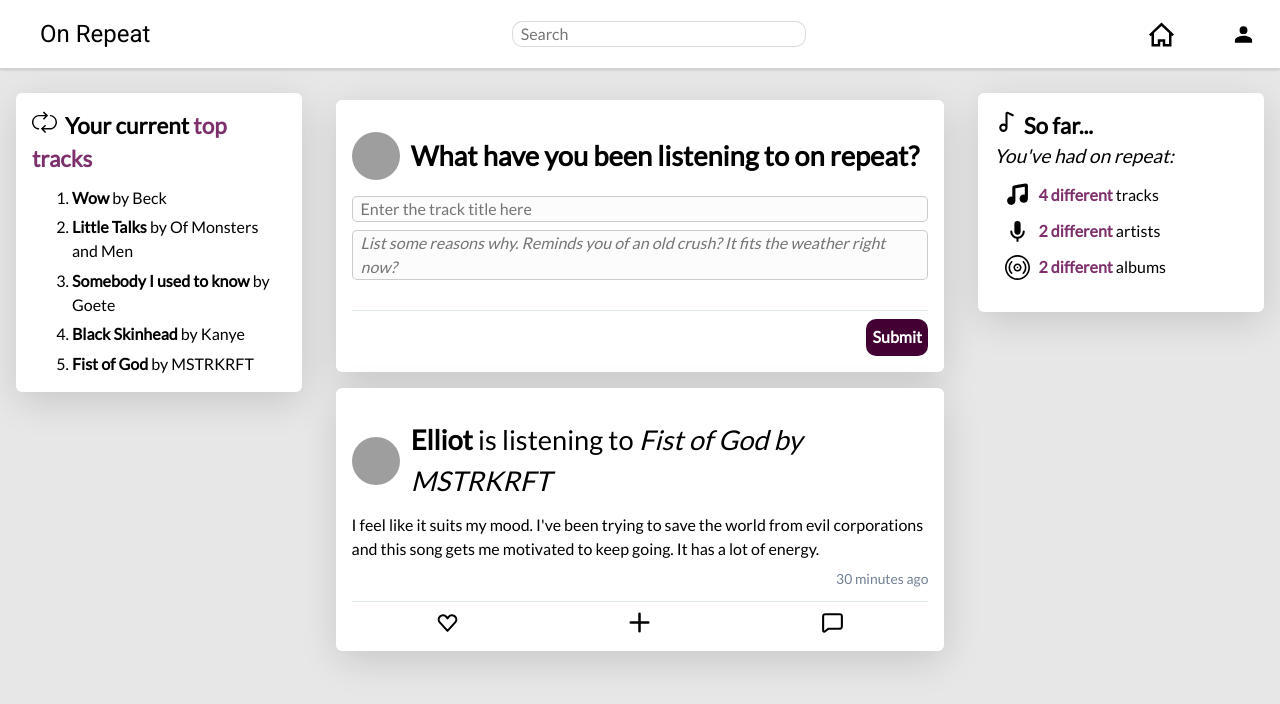
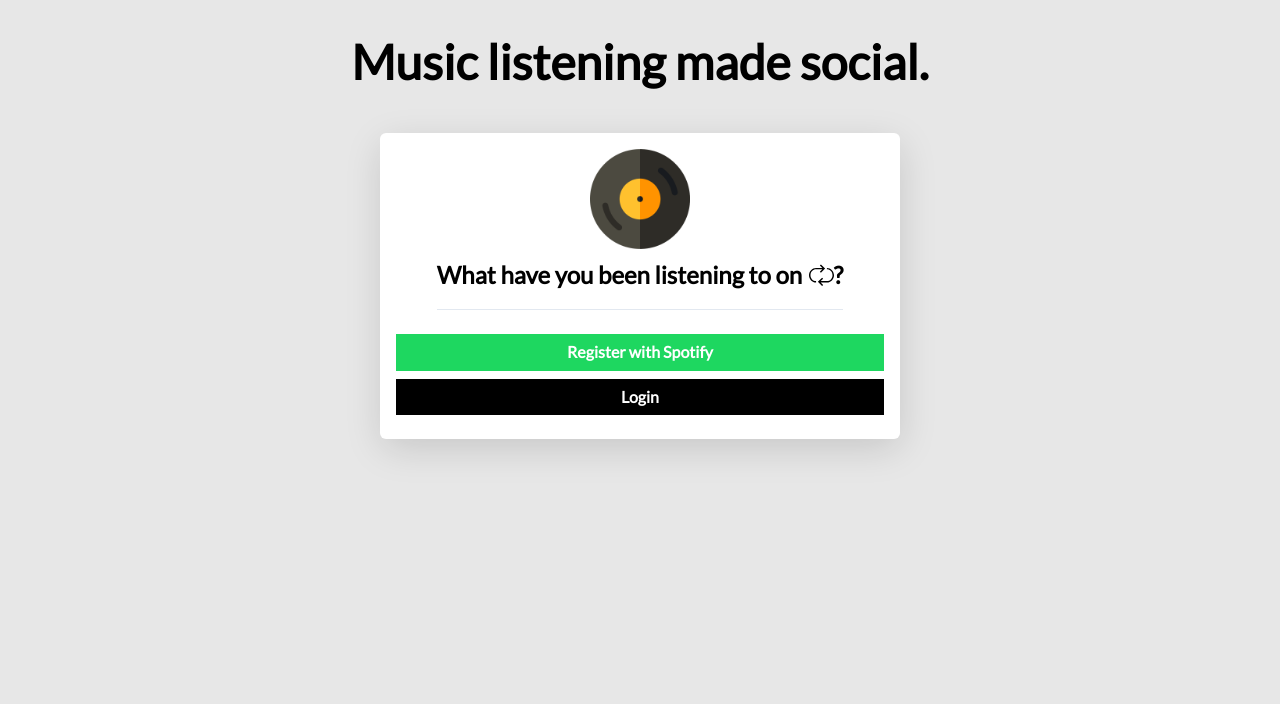
Before and after one commit to EnterOrion/song-social, a React (Vite) app: page / in a window 1280 px wide. Shown: the top 704 px of the page. Built offline with nearby package versions, Linux system fonts and the light colour scheme; grey boxes are pictures that could not be loaded.

Commit message:
Add login/register page

```diff
--- a/src/App.tsx
+++ b/src/App.tsx
@@ -1,95 +1,12 @@
 import "./styles/style.scss";
-import Nav from "./components/Nav";
-import SongPost from "./components/SongPost";
-import loopIcon from "./assets/images/icons/loop.svg";
-import noteIcon from "./assets/images/icons/note.svg";
-import songIcon from "./assets/images/icons/song.svg";
-import artistIcon from "./assets/images/icons/artist.svg";
-import albumIcon from "./assets/images/icons/album2.svg";
+import Home from "./pages/Home";
+import Login from "./pages/Login";
 
 function App() {
   return (
     <>
-      <Nav />
-      <div className="home-page">
-        <div className="top-tracks">
-          <h1>
-            {" "}
-            <div className="top-track-header">
-              <object
-                className="loop-icon"
-                data={loopIcon}
-                type="image/svg+xml"
-              ></object>
-              Your current<span className="accent-color"> top tracks</span>
-            </div>
-          </h1>
-          <ol>
-            <li>
-              <strong>Wow</strong> by Beck
-            </li>
-            <li>
-              <strong>Little Talks</strong> by Of Monsters and Men
-            </li>
-            <li>
-              <strong>Somebody I used to know</strong> by Goete
-            </li>
-            <li>
-              <strong>Black Skinhead</strong> by Kanye
-            </li>
-            <li>
-              <strong>Fist of God </strong>by MSTRKRFT
-            </li>
-          </ol>
-        </div>
-        <SongPost />
-        <div className="home-profile">
-          <h1>
-            {" "}
-            <object
-              className="heart-icon"
-              data={noteIcon}
-              type="image/svg+xml"
-            ></object>{" "}
-            So far...
-          </h1>
-          <h2>You've had on repeat:</h2>
-          <ul>
-            <li>
-              <div className="overview-info">
-                <object
-                  className="song-icon"
-                  data={songIcon}
-                  type="image/svg+xml"
-                ></object>{" "}
-                <span className="accent-color">4 different </span> tracks
-              </div>
-            </li>
-            <li>
-              {" "}
-              <div className="overview-info">
-                <object
-                  className="artist-icon"
-                  data={artistIcon}
-                  type="image/svg+xml"
-                ></object>{" "}
-                <span className="accent-color">2 different </span>artists
-              </div>
-            </li>
-            <li>
-              {" "}
-              <div className="overview-info">
-                <object
-                  className="album-icon"
-                  data={albumIcon}
-                  type="image/svg+xml"
-                ></object>{" "}
-                <span className="accent-color">2 different </span>albums
-              </div>
-            </li>
-          </ul>
-        </div>
-      </div>
+      {/* <Home /> */}
+      <Login />
     </>
   );
 }
--- /dev/null
+++ b/src/pages/Home.tsx
@@ -0,0 +1,97 @@
+import { FC } from "react";
+import Nav from "../components/Nav";
+import SongPost from "../components/SongPost";
+import loopIcon from "../assets/images/icons/loop.svg";
+import noteIcon from "../assets/images/icons/note.svg";
+import songIcon from "../assets/images/icons/song.svg";
+import artistIcon from "../assets/images/icons/artist.svg";
+import albumIcon from "../assets/images/icons/album2.svg";
+
+const Home: FC = () => {
+  return (
+    <>
+      <Nav />
+      <div className="home-page">
+        <div className="top-tracks">
+          <h1>
+            {" "}
+            <div className="top-track-header">
+              <object
+                className="loop-icon"
+                data={loopIcon}
+                type="image/svg+xml"
+              ></object>
+              Your current<span className="accent-color"> top tracks</span>
+            </div>
+          </h1>
+          <ol>
+            <li>
+              <strong>Wow</strong> by Beck
+            </li>
+            <li>
+              <strong>Little Talks</strong> by Of Monsters and Men
+            </li>
+            <li>
+              <strong>Somebody I used to know</strong> by Goete
+            </li>
+            <li>
+              <strong>Black Skinhead</strong> by Kanye
+            </li>
+            <li>
+              <strong>Fist of God </strong>by MSTRKRFT
+            </li>
+          </ol>
+        </div>
+        <SongPost />
+        <div className="home-profile">
+          <h1>
+            {" "}
+            <object
+              className="heart-icon"
+              data={noteIcon}
+              type="image/svg+xml"
+            ></object>{" "}
+            So far...
+          </h1>
+          <h2>You've had on repeat:</h2>
+          <ul>
+            <li>
+              <div className="overview-info">
+                <object
+                  className="song-icon"
+                  data={songIcon}
+                  type="image/svg+xml"
+                ></object>{" "}
+                <span className="accent-color">4 different </span> tracks
+              </div>
+            </li>
+            <li>
+              {" "}
+              <div className="overview-info">
+                <object
+                  className="artist-icon"
+                  data={artistIcon}
+                  type="image/svg+xml"
+                ></object>{" "}
+                <span className="accent-color">2 different </span>artists
+              </div>
+            </li>
+            <li>
+              {" "}
+              <div className="overview-info">
+                <object
+                  className="album-icon"
+                  data={albumIcon}
+                  type="image/svg+xml"
+                ></object>{" "}
+                <span className="accent-color">2 different </span>albums
+              </div>
+            </li>
+          </ul>
+        </div>
+      </div>
+    </>
+  );
+};
+
+export default Home;
--- /dev/null
+++ b/src/pages/Login.tsx
@@ -0,0 +1,33 @@
+import { FC } from "react";
+import vinylIcon from "../assets/images/vinyl.png";
+import loopIcon from "../assets/images/icons/loop.svg";
+
+const Login: FC = () => {
+  return (
+    <div className="login-page">
+      <div className="login-content">
+        <h1 className="login-header">Music listening made social.</h1>
+        <div className="form-container">
+          <img className="login-icon" src={vinylIcon} alt="Vinyl Icon" />
+          <h2>
+            What have you been listening to on{" "}
+            <object
+              className="loop-icon alt-margin"
+              data={loopIcon}
+              type="image/svg+xml"
+            ></object>
+            ?
+          </h2>
+          <form>
+            <div className="button-section">
+              <button className="spotify-button">Register with Spotify</button>
+              <button className="login-button">Login</button>
+            </div>
+          </form>
+        </div>
+      </div>
+    </div>
+  );
+};
+
+export default Login;
--- /dev/null
+++ b/src/styles/pages/login.scss
@@ -0,0 +1,99 @@
+.login-page {
+  min-height: 100%;
+  display: flex;
+  background-color: rgb(231, 231, 231);
+  align-items: center;
+  flex-direction: column;
+  h2 {
+    display: flex;
+    align-items: center;
+    padding-top: 0.5rem;
+    padding-bottom: 1rem;
+    border-bottom: 1px solid #e2e8f0;
+  }
+}
+
+.alt-margin {
+  margin-left: 0.4rem;
+  margin-right: 0;
+}
+.login-content {
+  margin-top: 2%;
+  display: flex;
+  flex-direction: column;
+  align-items: center;
+}
+
+.login-icon {
+  width: 100px;
+  height: 100px;
+}
+
+.login-header {
+  font-size: 3rem;
+}
+
+.form-container {
+  display: flex;
+  width: 90%;
+  flex-direction: column;
+  align-items: center;
+  padding: 1rem;
+  margin-top: 2.2rem;
+  background-color: white;
+  border-radius: 0.375rem;
+  box-shadow: 1px 10px 38px -2px rgba(0, 0, 0, 0.15);
+  -webkit-box-shadow: 1px 10px 38px -2px rgba(0, 0, 0, 0.15);
+  -moz-box-shadow: 1px 10px 38px -2px rgba(0, 0, 0, 0.15);
+  form {
+    padding-top: 1rem;
+    padding-bottom: 0.5rem;
+    width: 100%;
+  }
+}
+
+.spotify-button,
+.login-button {
+  margin-top: 0.5rem;
+  font-weight: bold;
+  padding: 0.4em;
+  outline: none;
+  border: none;
+  color: white;
+}
+
+.login-button {
+  background-color: black;
+}
+
+.spotify-button {
+  background-color: rgb(30, 215, 96);
+}
+
+.button-section {
+  display: flex;
+  flex-direction: column;
+}
+
+@media (max-width: 650px) {
+  .login-page {
+    h2 {
+      font-size: 1rem;
+    }
+  }
+  .login-header {
+    font-size: 2rem;
+  }
+  .form-container {
+    margin-top: 1rem;
+  }
+}
+
+@media (max-width: 400px) {
+  .form-container {
+    width: 320px;
+  }
+  .login-header {
+    font-size: 1.5rem;
+  }
+}
--- a/src/styles/reset.scss
+++ b/src/styles/reset.scss
@@ -46,4 +46,5 @@ h6 {
 #root,
 #__next {
   isolation: isolate;
+  height: 100%;
 }
--- a/src/styles/style.scss
+++ b/src/styles/style.scss
@@ -5,6 +5,7 @@
 @import "./homePageCards/statsCard";
 @import "./homePageCards/topTracks";
 @import "./pages/home";
+@import "./pages/login.scss";
 
 /* Styling start */
 
```
Also changed, not shown: src/assets/images/vinyl.png (added).
